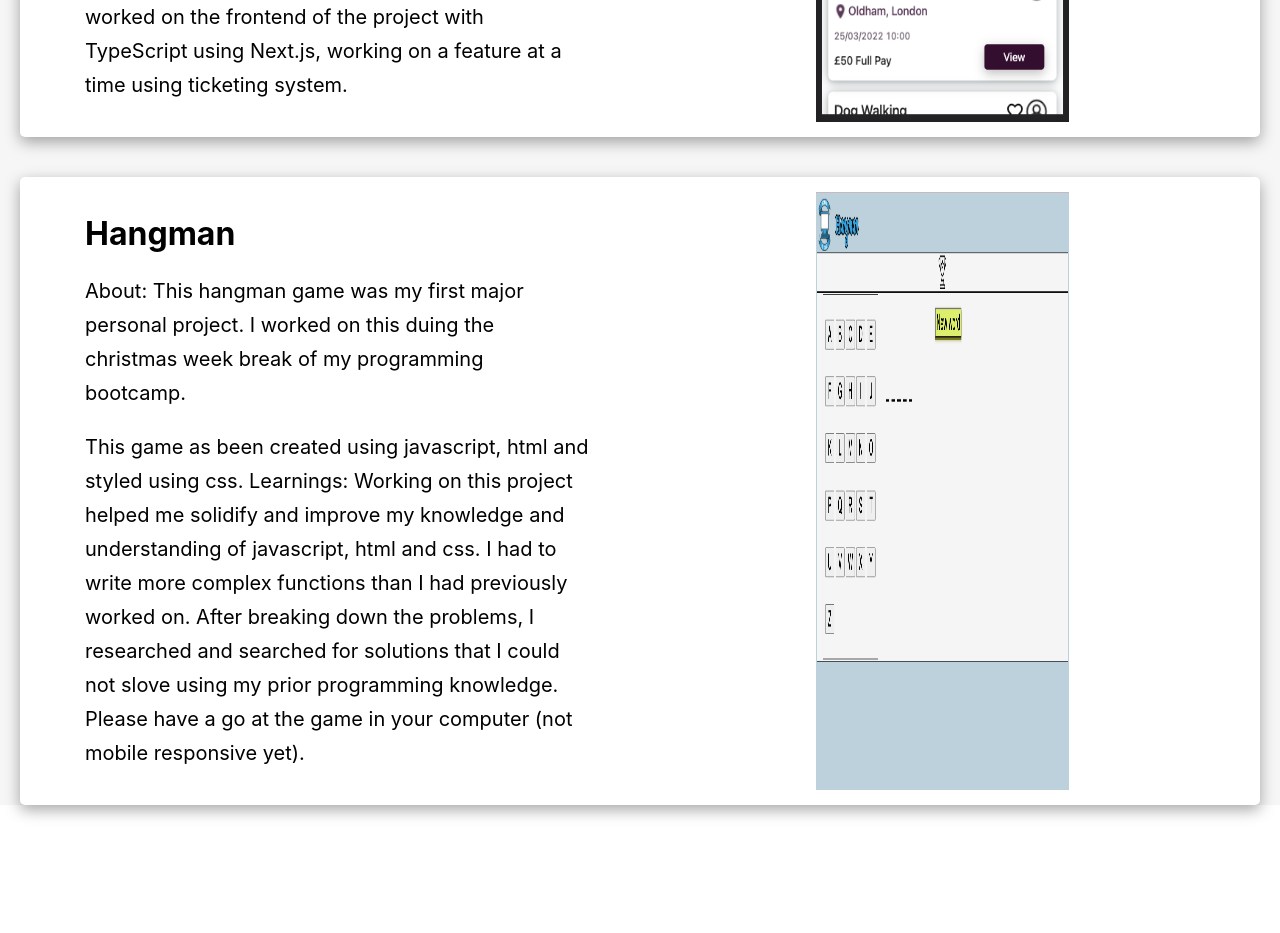
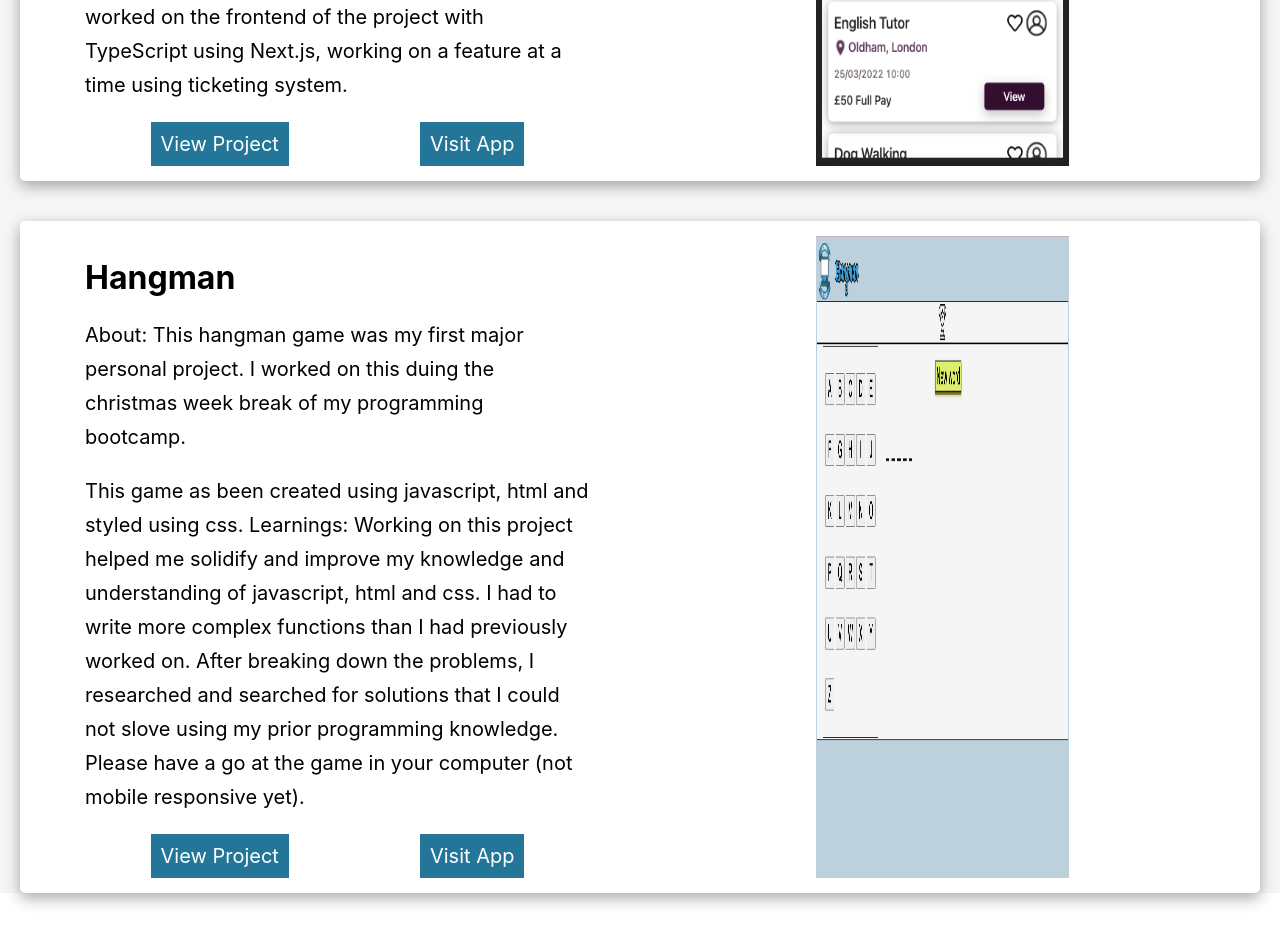
Before and after one commit to SaharaRai/Website, a Next.js app: page / in a window 1280 px wide. Shown: the part 1580-2513 px from the top of the page. Before the commit the page ends 2425 px from the top, so only its background shows below. Built offline with nearby package versions, Linux system fonts and the light colour scheme.

Commit message:
project buttons linked

```diff
--- /dev/null
+++ b/components/button/button-styled.ts
@@ -0,0 +1,13 @@
+import styled from "styled-components";
+
+export const ButtonStyled = styled.div`
+  background-color: #247699;
+  color: white;
+  font-size: 20px;
+  padding: 10px;
+  width: fit-content;
+
+  :hover {
+    color: #0693e3;
+  }
+`;
--- /dev/null
+++ b/components/button/button.tsx
@@ -0,0 +1,8 @@
+import { ButtonStyled } from "./button-styled";
+type Props = {
+  text: string;
+};
+function ShortButton({ text }: Props) {
+  return <ButtonStyled>{text}</ButtonStyled>;
+}
+export default ShortButton;
--- a/components/displaybox/displaybox-styled.ts
+++ b/components/displaybox/displaybox-styled.ts
@@ -44,4 +44,9 @@ export const DisplayboxStyled = styled.div`
     margin-right: auto;
     width: 50%;
   }
+
+  .buttondiv {
+    display: flex;
+    justify-content: space-around;
+  }
 `;
--- a/components/displaybox/displaybox.tsx
+++ b/components/displaybox/displaybox.tsx
@@ -1,3 +1,4 @@
+import ShortButton from "../button/button";
 import { DisplayboxStyled } from "./displaybox-styled";
 
 type Props = {
@@ -6,14 +7,34 @@ type Props = {
   description: string | undefined;
   image: string;
   altimage: string | undefined;
+  gitrepo: string | undefined;
+  website: string | undefined;
 };
-function Displaybox({ title, about, description, image, altimage }: Props) {
+function Displaybox({
+  title,
+  about,
+  description,
+  image,
+  altimage,
+  gitrepo,
+  website,
+}: Props) {
   return (
     <DisplayboxStyled>
       <div className="leftside">
         <h1>{title}</h1>
         <p> About: {about}</p>
         <p>{description}</p>
+        <div className="buttondiv">
+          <a href={gitrepo}>
+            {" "}
+            <ShortButton text="View Project" />
+          </a>
+          <a href={website}>
+            {" "}
+            <ShortButton text="Visit App" />
+          </a>
+        </div>
       </div>
       <div className="rightside">
         <img src={image} alt={altimage} />
--- a/components/projects/projects.tsx
+++ b/components/projects/projects.tsx
@@ -17,6 +17,8 @@ function Projects() {
             description={project.description}
             image={project.image}
             altimage={project.altimage}
+            gitrepo={project.github}
+            website={project.website}
           />
         );
       })}
--- a/components/projects/projectsdata.tsx
+++ b/components/projects/projectsdata.tsx
@@ -12,7 +12,7 @@ export const projectData = [
     youtube: "",
     github:
       "https://github.com/SchoolOfCode/final-project-front-end-if-it-ain-t-broke-don-t-six-it",
-    website: "",
+    website: "https://odd-job.netlify.app/",
   },
   // {
   //   title: "My personal website",
@@ -38,6 +38,7 @@ export const projectData = [
     techstack: "",
     altTechstack: "",
     youtube: "",
+    github: "https://github.com/SaharaRai/HangmanGame",
     website: "https://hangmangame-by-sahara.netlify.app/",
   },
 ];
```
